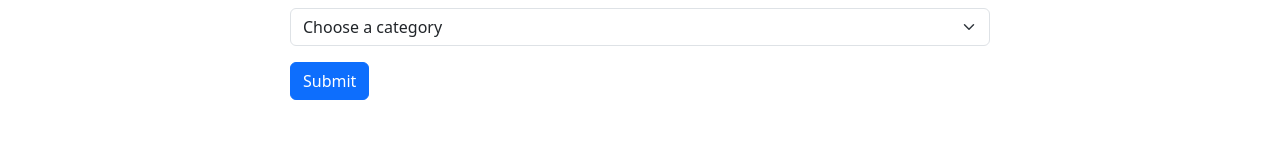
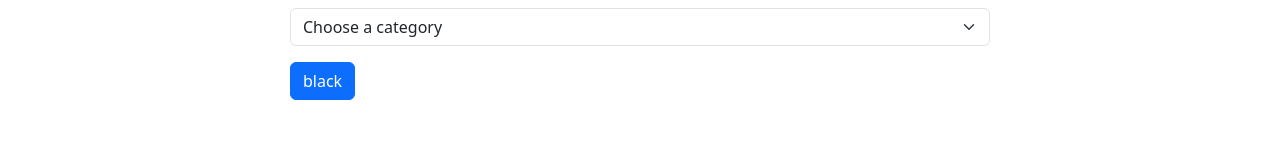
Before and after one commit to shivshankar123-star/Expense-Tracker, a React (Vite) app: page / in a window 1280 px wide. Shown: the part 356-504 px from the top of the page. Built offline with nearby package versions, Linux system fonts and the light colour scheme.

Commit message:
submit button

```diff
--- a/src/expensetracker/ExpenseForm.tsx
+++ b/src/expensetracker/ExpenseForm.tsx
@@ -100,7 +100,7 @@ const ExpenseForm = ({ handleSubmission }: Prop) => {
           )}
         </div>
         <button id="submit-btn" type="submit" className="btn btn-primary ">
-          Submit
+          black
         </button>
       </form>
     </>
```
